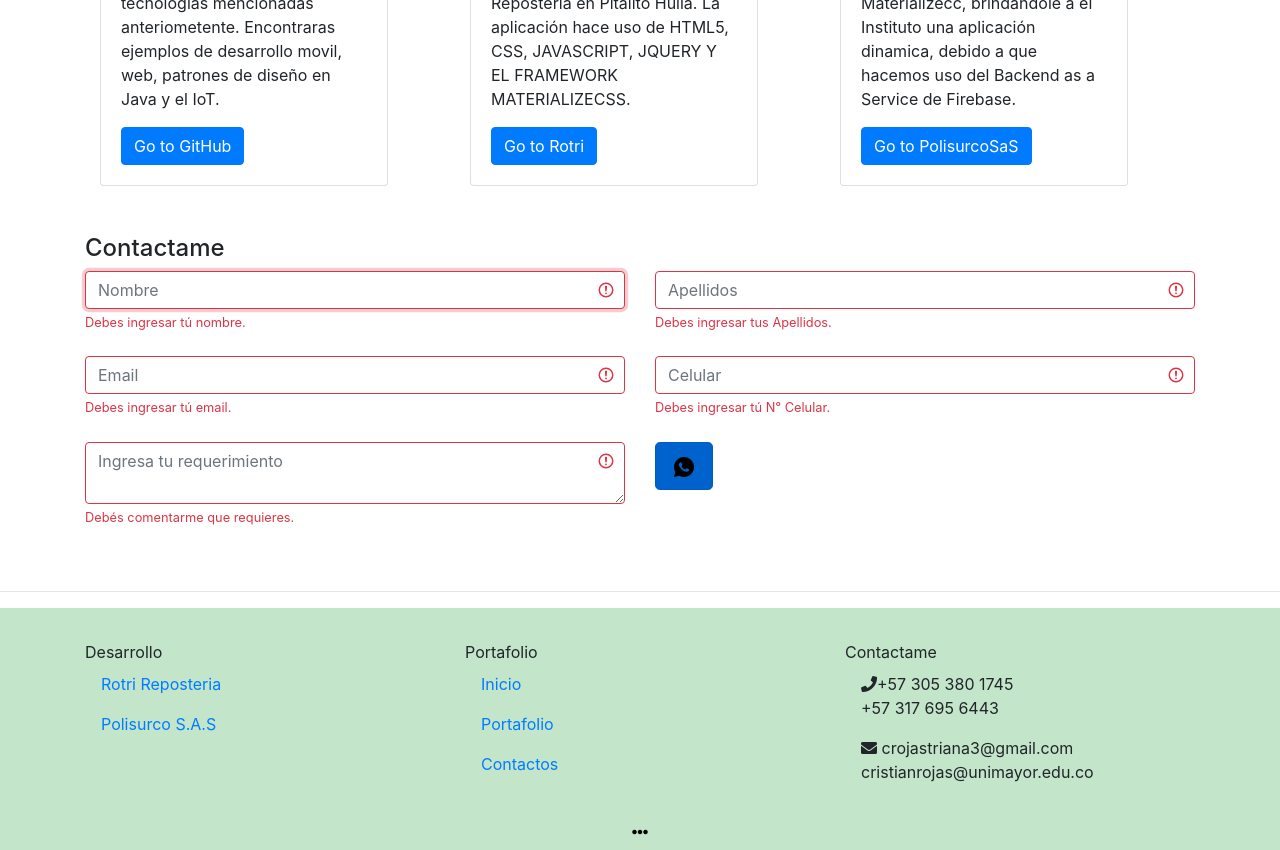
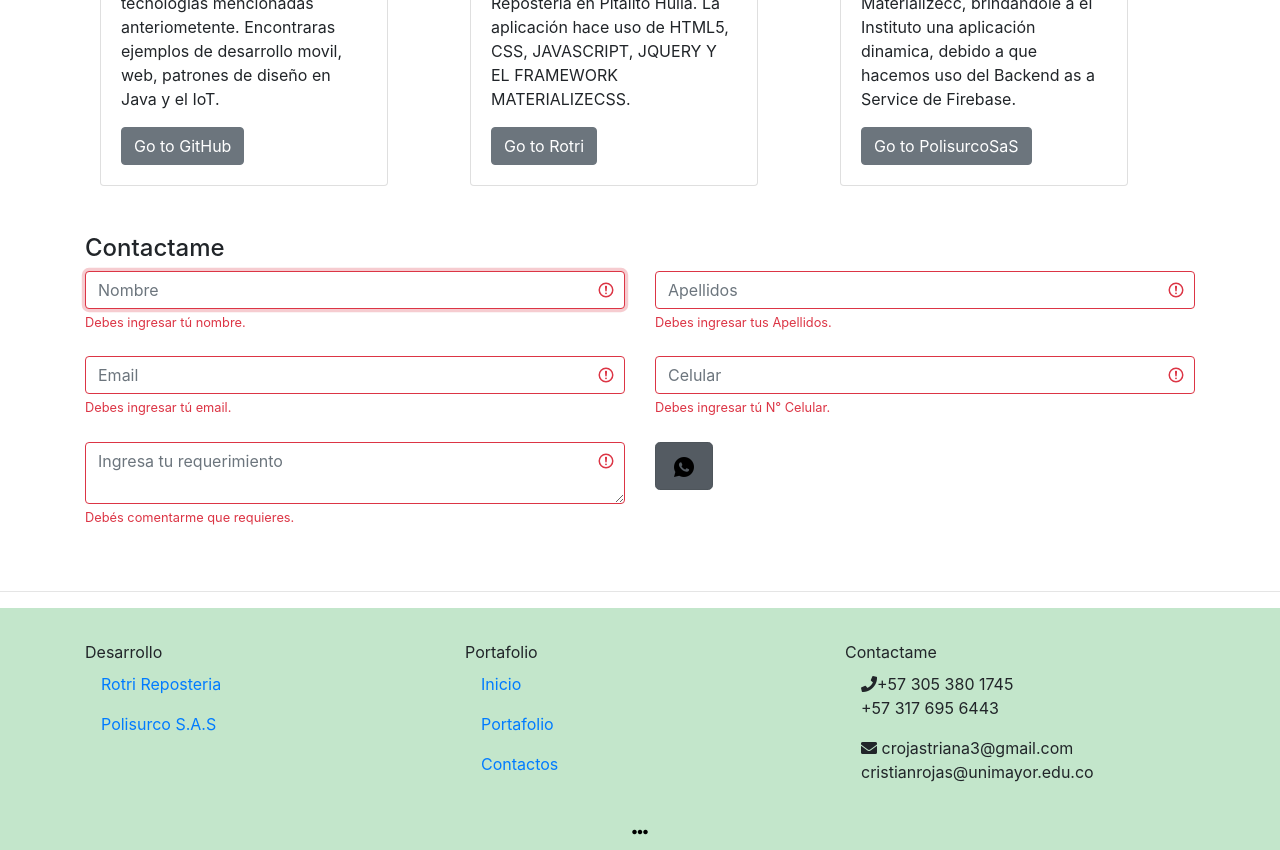
Before and after one commit to crojastrianaDev/Bootstrap, a plain HTML site: page index.html in a window 1280 px wide. Shown: the part 2060-2910 px from the top of the page. Drawn offline with nearby package versions, Linux system fonts and the light colour scheme.

Commit message:
Nuevo color btns

```diff
--- a/index.html
+++ b/index.html
@@ -78,7 +78,7 @@
                               Encontraras ejemplos de desarrollo movil, web, patrones de diseño en Java y el IoT.
                           </p>
                           <a href="https://github.com/crojastriana3"
-                          class="btn btn-primary" target="_blank" >Go to GitHub
+                          class="btn btn-secondary" target="_blank" >Go to GitHub
                         </a>
                         </div>
                       </div>
@@ -93,7 +93,7 @@
                               La aplicación hace uso de HTML5, CSS, JAVASCRIPT, JQUERY Y EL FRAMEWORK MATERIALIZECSS.
                           </p>
                           <a href="https://rotrireposteria.com/#!"
-                          class="btn btn-primary" target="_blank">Go to Rotri
+                          class="btn btn-secondary" target="_blank">Go to Rotri
                         </a>
                         </div>
                       </div>
@@ -109,7 +109,7 @@
                               del Backend as a Service de Firebase.
                           </p>
                           <a href="https://polisurcosas.com.co/#/home"
-                          class="btn btn-primary" target="_blank">Go  to PolisurcoSaS
+                          class="btn btn-secondary" target="_blank">Go  to PolisurcoSaS
                         </a>
                         </div>
                       </div>
@@ -165,7 +165,7 @@
                     </div>
                   </div>
                   <div class="col">
-                    <a href="" class="btn btn-primary btn-lg active" type="click" id="btn"
+                    <a href="" class="btn btn-secondary btn-lg active" type="click" id="btn"
                      role="button" aria-pressed="true"><i><img src="img/wh.png" alt="Wh"></i>
                     </a>
                   </div>
```
